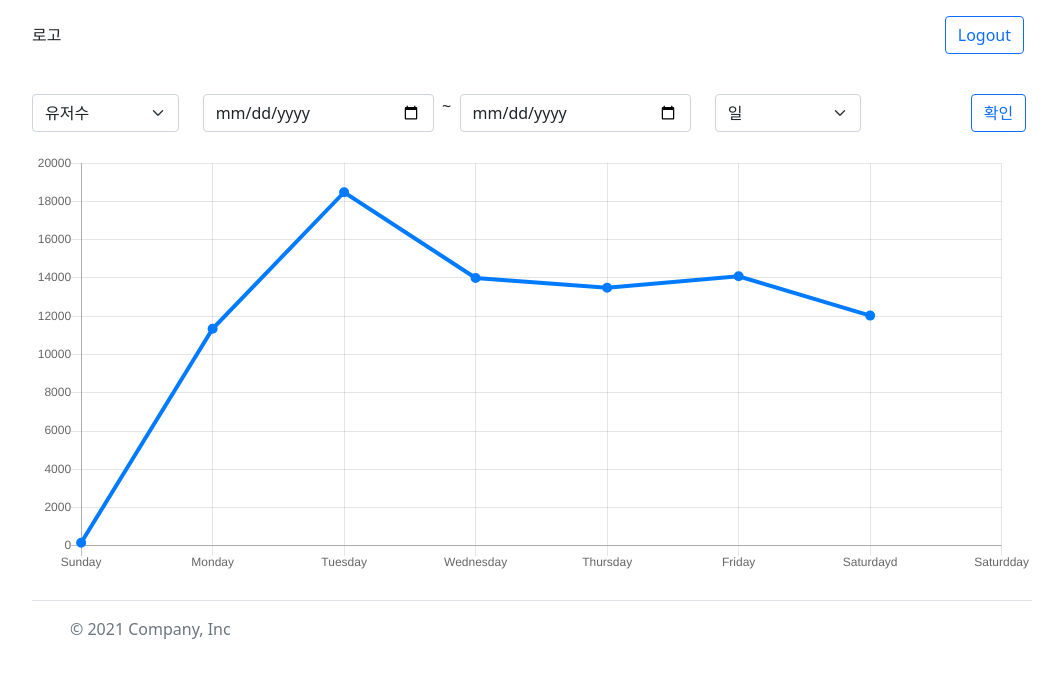
After one commit to playpizza/TripGuide, a Django app: template manager/templates/m_user_stats.html in a window 1280 px wide. The commit adds this page. Shown: the top 678 px of the page, without its empty margins (108-1171 px from the left). Run offline with Django 3.2, Linux system fonts and the light colour scheme; the template is opened without the code that fills it, so the values that code supplies are empty; some libraries are stand-ins or nearby versions.

Commit message:
update manager user_stats, base.html
base.html과 m_base.html에 footerscript 블럭 추가
manager user_stats에서 그래프의 기본형태 코드 작성
그래프에 필요한 script와 user_stats.js 연결

```diff
--- a/home/templates/base.html
+++ b/home/templates/base.html
@@ -90,4 +90,6 @@
       {% endif %}
     </div>
 </body>
+{% block footerscript %}
+{% endblock %}
 </html>
--- a/manager/templates/m_home.html
+++ b/manager/templates/m_home.html
@@ -2,7 +2,7 @@
 {% load static %}
 
 {% block link %}
-<link rel="stylesheet" href="{% static 'bs/css/m_home.css' %}">
+<link rel="stylesheet" href="{% static 'bs/css/manager/m_home.css' %}">
 {% endblock %}
 
 {% block title %}관리자 홈{% endblock %}
--- /dev/null
+++ b/manager/templates/m_user_stats.html
@@ -0,0 +1,56 @@
+{% extends "manage_base.html" %}
+{% load static %}
+
+{% block link %}
+<link rel="stylesheet" href="{% static 'bs/css/manager/user_stats.css' %}">
+{% endblock %}
+
+{% block title %} {% endblock %}
+
+{% block script %}
+<script type="text/javascript">
+
+</script>
+{% endblock %}
+
+
+
+{% block contents %}
+<div class="">
+    <form action="." name="chart_select">
+        <div class="row justify-content-center">
+            <div class="col-md-2">
+                <select name="view_type" class="form-select">
+                    <option value="view_user" selected>유저수</option>
+                    <option value="view_login">로그인수</option>
+                </select>
+            </div>
+            <div class="col-md-6 d-flex">
+                <input type="date" name="start_date" id="" class="form-control" value="{{last_7days}}">
+                &nbsp&nbsp~&nbsp&nbsp
+                <input type="date" name="end_date" id="" class="form-control" value="{{today}}">
+            </div>
+            <div class="col-md-2">
+                <select name="view_range" class="form-select">
+                    <option value="view_day" selected>일</option>
+                    <option value="view_month">월</option>
+                    <option value="view_year">년</option>
+                </select>
+            </div>
+            <div class="col-md-1 ms-auto">
+                <input class="btn btn-outline-primary" type="submit" value="확인">
+            </div>
+        </div>
+    </form>
+
+
+    <canvas class="my-4 w-100 chartjs-render-monitor" id="myChart" width="837" height="352" style="display: block; height: 282px; width: 670px;"></canvas>
+</div>
+
+{% endblock %}
+
+{% block footerscript %}
+<script src="https://cdn.jsdelivr.net/npm/feather-icons@4.28.0/dist/feather.min.js" integrity="sha384-uO3SXW5IuS1ZpFPKugNNWqTZRRglnUJK6UAZ/gxOX80nxEkN9NcGZTftn6RzhGWE" crossorigin="anonymous"></script>
+<script src="https://cdn.jsdelivr.net/npm/chart.js@2.9.4/dist/Chart.min.js" integrity="sha384-zNy6FEbO50N+Cg5wap8IKA4M/ZnLJgzc6w2NqACZaK0u0FXfOWRRJOnQtpZun8ha" crossorigin="anonymous"></script>
+<script src="{% static 'bs/js/manager/user_stats.js' %}"></script>
+{% endblock %}
--- a/manager/templates/manage_base.html
+++ b/manager/templates/manage_base.html
@@ -49,4 +49,7 @@
     </div>
 
 </body>
+{% block footerscript %}
+{% endblock %}
+
 </html>
--- /dev/null
+++ b/static/bs/js/manager/user_stats.js
@@ -0,0 +1,54 @@
+/* globals Chart:false, feather:false */
+
+(function () {
+    'use strict'
+
+    feather.replace({ 'aria-hidden': 'true' })
+
+    // Graphs
+    var ctx = document.getElementById('myChart')
+    // eslint-disable-next-line no-unused-vars
+    var myChart = new Chart(ctx, {
+      type: 'line',
+      data: {
+        labels: [
+          'Sunday',
+          'Monday',
+          'Tuesday',
+          'Wednesday',
+          'Thursday',
+          'Friday',
+          'Saturdayd',
+          'Saturdday',
+        ],
+        datasets: [{
+          data: [
+            159,
+            11345,
+            18483,
+            14003,
+            13489,
+            14092,
+            12034,
+          ],
+          lineTension: 0,
+          backgroundColor: 'transparent',
+          borderColor: '#007bff',
+          borderWidth: 4,
+          pointBackgroundColor: '#007bff'
+        }]
+      },
+      options: {
+        scales: {
+          yAxes: [{
+            ticks: {
+              beginAtZero: false
+            }
+          }]
+        },
+        legend: {
+          display: false
+        }
+      }
+    })
+  })()
```
Also changed, not shown: manager/views.py (+15 -3 lines), static/bs/css/manager/m_home.css (renamed from static/bs/css/m_home.css), static/bs/css/manager/user_stats.css (added).
